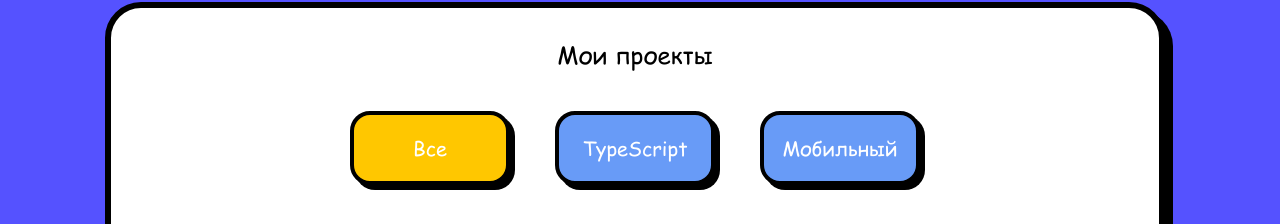
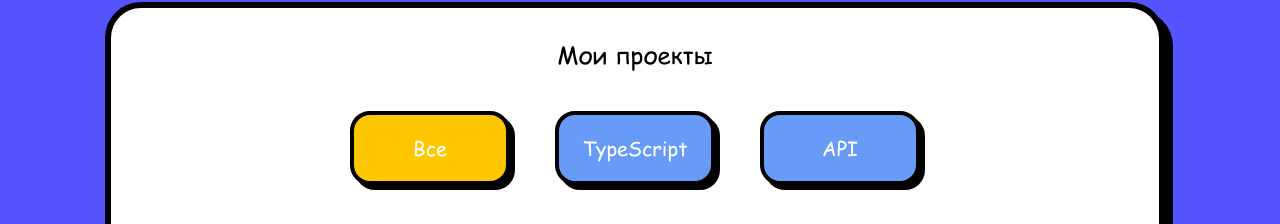
Before and after one commit to Suyukee/portfolio-website, a Next.js app: page / in a window 1280 px wide. Shown: the part 517-741 px from the top of the page. Built offline with nearby package versions, Linux system fonts and the light colour scheme.

Commit message:
Refactoring

```diff
--- a/src/components/project-section.jsx
+++ b/src/components/project-section.jsx
@@ -11,35 +11,35 @@
 		title: 'Калькулятор интегрирования',
 		image: '/images/project-cards/1.jpg',
 		gitUrl: 'https://github.com/Suyukee/define-integral',
-		tag: ['Все', 'TypeScript', 'Мобильный'],
+		tag: ['Все', 'TypeScript'],
 	},
 	{
 		id: 2,
 		title: 'Игра на память',
 		image: '/images/project-cards/2.jpg',
 		gitUrl: 'https://github.com/Suyukee/memory-game',
-		tag: ['Все', 'Мобильный'],
+		tag: ['Все'],
 	},
 	{
 		id: 3,
 		title: 'Блог',
 		image: '/images/project-cards/3.jpg',
 		gitUrl: 'https://github.com/Suyukee/blog-on-react',
-		tag: ['Все', 'Мобильный'],
+		tag: ['Все', 'API'],
 	},
 	{
 		id: 4,
 		title: 'Отель Solar',
 		image: '/images/project-cards/4.jpg',
 		gitUrl: 'https://github.com/Suyukee/hotel-solar',
-		tag: ['Все', 'Мобильный'],
+		tag: ['Все'],
 	},
 	{
 		id: 5,
 		title: 'Сайт портфолио',
 		image: '/images/project-cards/5.jpg',
 		gitUrl: 'https://github.com/Suyukee/portfolio-website',
-		tag: ['Все', 'Мобильный'],
+		tag: ['Все'],
 	},
 ];
 
@@ -62,11 +62,7 @@
 						onClick={handleTagChange}
 						isSelected={tag === 'TypeScript'}
 					/>
-					<ProjectTag
-						name={'Мобильный'}
-						onClick={handleTagChange}
-						isSelected={tag === 'Мобильный'}
-					/>
+					<ProjectTag name={'API'} onClick={handleTagChange} isSelected={tag === 'API'} />
 				</div>
 				<div className={styles.cards}>
 					{filteredProjects.map((project) => (
--- a/src/styles/project-card.module.css
+++ b/src/styles/project-card.module.css
@@ -30,6 +30,7 @@
 .title {
 	width: 300px;
 	height: 100px;
+	padding: 5px 10px;
 	display: flex;
 	justify-content: center;
 	align-items: center;
```
